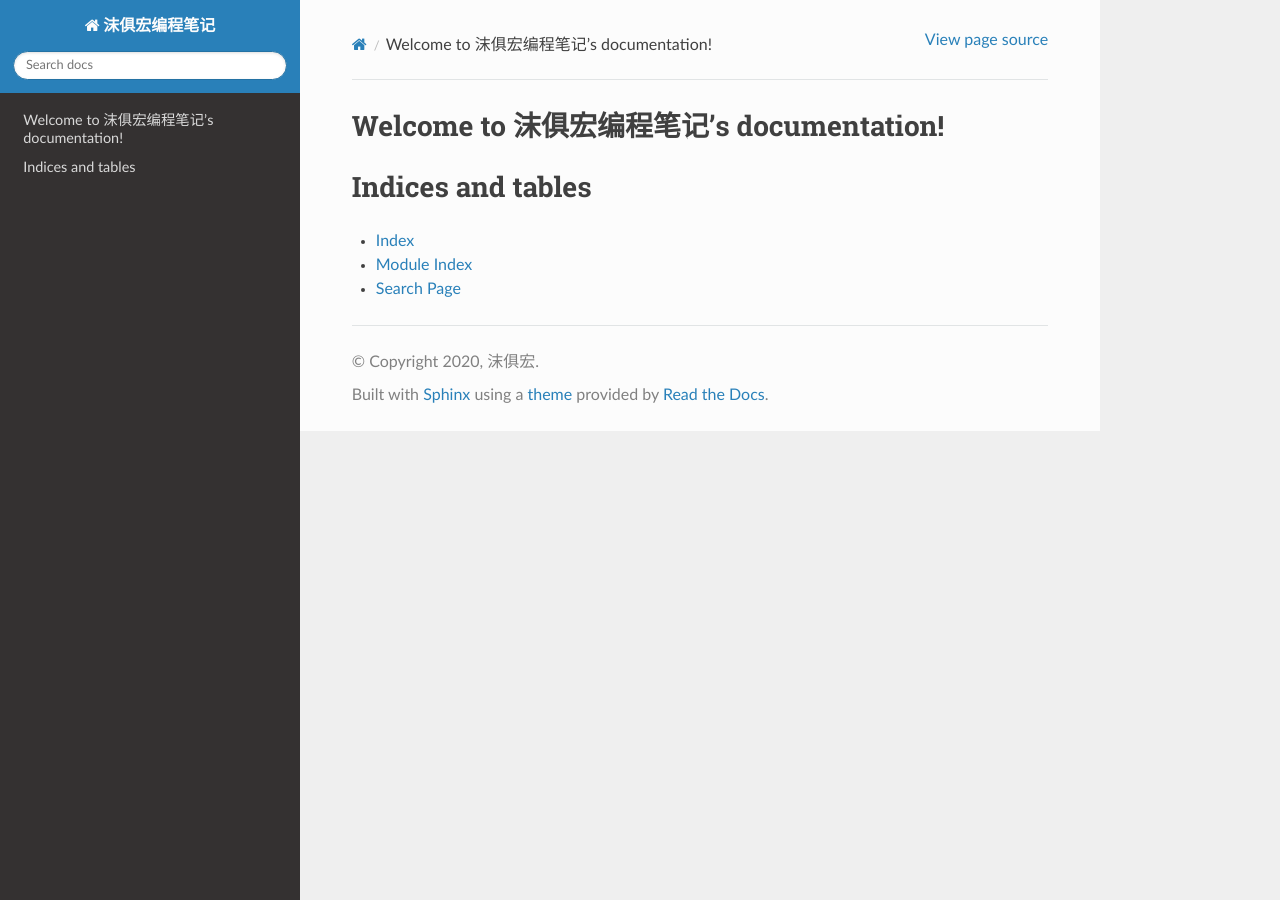
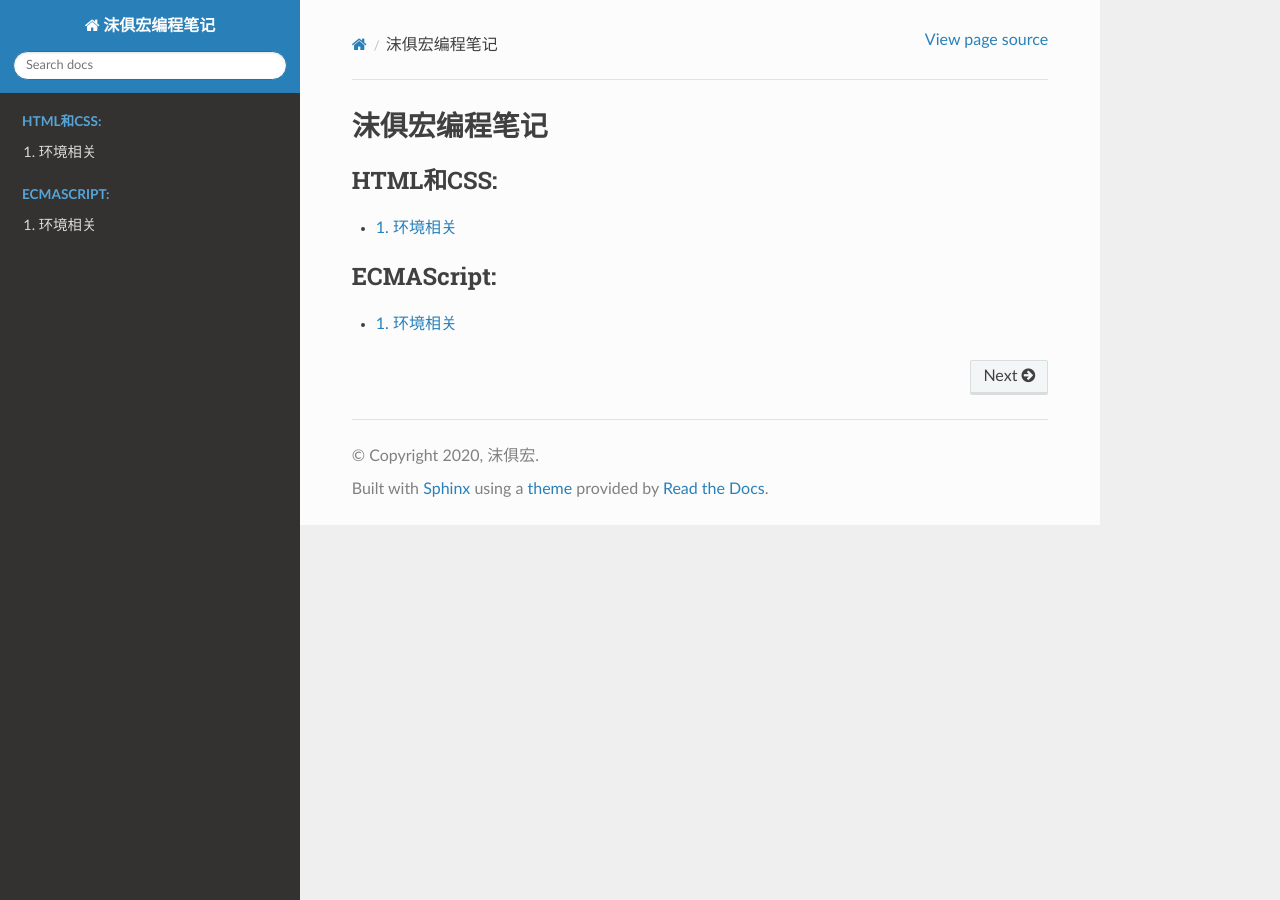
Before and after one commit to negivup/negivup-docs, a Sphinx documentation site: the page built from source/index.rst, in a window 1280 px wide. Built offline with Sphinx 7.4.7 and the Read the Docs theme 2.0.0, drawn with Linux system fonts in a browser that asks for light colours.

Commit message:
增加html和ecmascript的首页

```diff
--- a/source/conf.py
+++ b/source/conf.py
@@ -26,7 +26,7 @@ author = u'沫俱宏'
 # The short X.Y version
 version = u''
 # The full version, including alpha/beta/rc tags
-release = u'v1.0'
+release = u'1.0'
 
 
 # -- General configuration ---------------------------------------------------
--- /dev/null
+++ b/source/ecmascript/index.rst
@@ -0,0 +1,6 @@
+环境相关
+========================================
+
+.. toctree::
+   :maxdepth: 2
+   :caption: 内容索引:
--- /dev/null
+++ b/source/html/index.rst
@@ -0,0 +1,6 @@
+环境相关
+========================================
+
+.. toctree::
+   :maxdepth: 2
+   :caption: 内容索引:
--- a/source/index.rst
+++ b/source/index.rst
@@ -1,20 +1,16 @@
-.. 沫俱宏编程笔记 documentation master file, created by
-   sphinx-quickstart on Wed May 20 18:10:47 2020.
-   You can adapt this file completely to your liking, but it should at least
-   contain the root `toctree` directive.
-
-Welcome to 沫俱宏编程笔记's documentation!
+沫俱宏编程笔记
 ==========================================
 
 .. toctree::
+   :numbered:
    :maxdepth: 2
-   :caption: Contents:
+   :caption: HTML和CSS:
 
+   html/index
 
+.. toctree::
+   :numbered:
+   :maxdepth: 2
+   :caption: ECMAScript:
 
-Indices and tables
-==================
-
-* :ref:`genindex`
-* :ref:`modindex`
-* :ref:`search`
+   ecmascript/index
```
